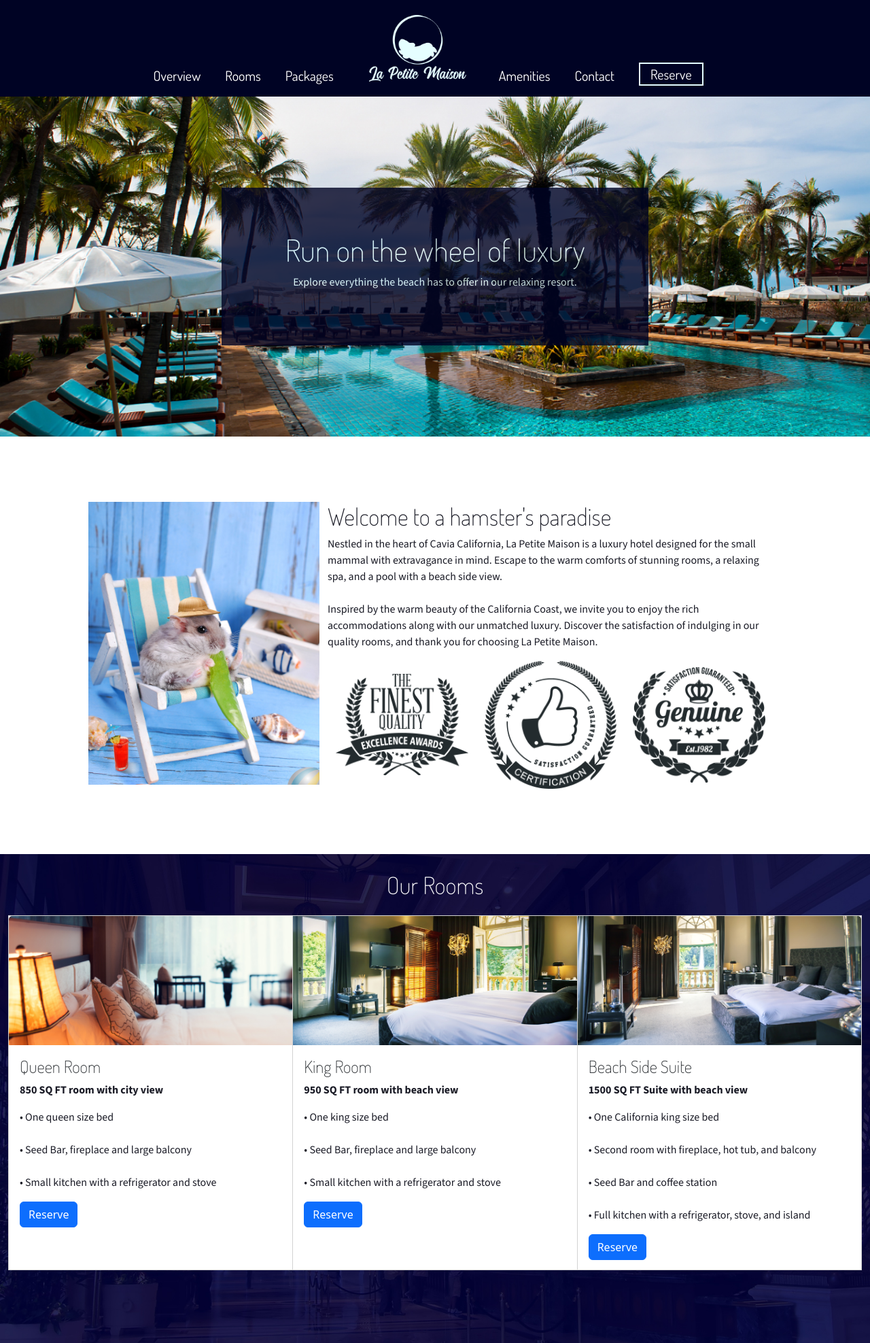
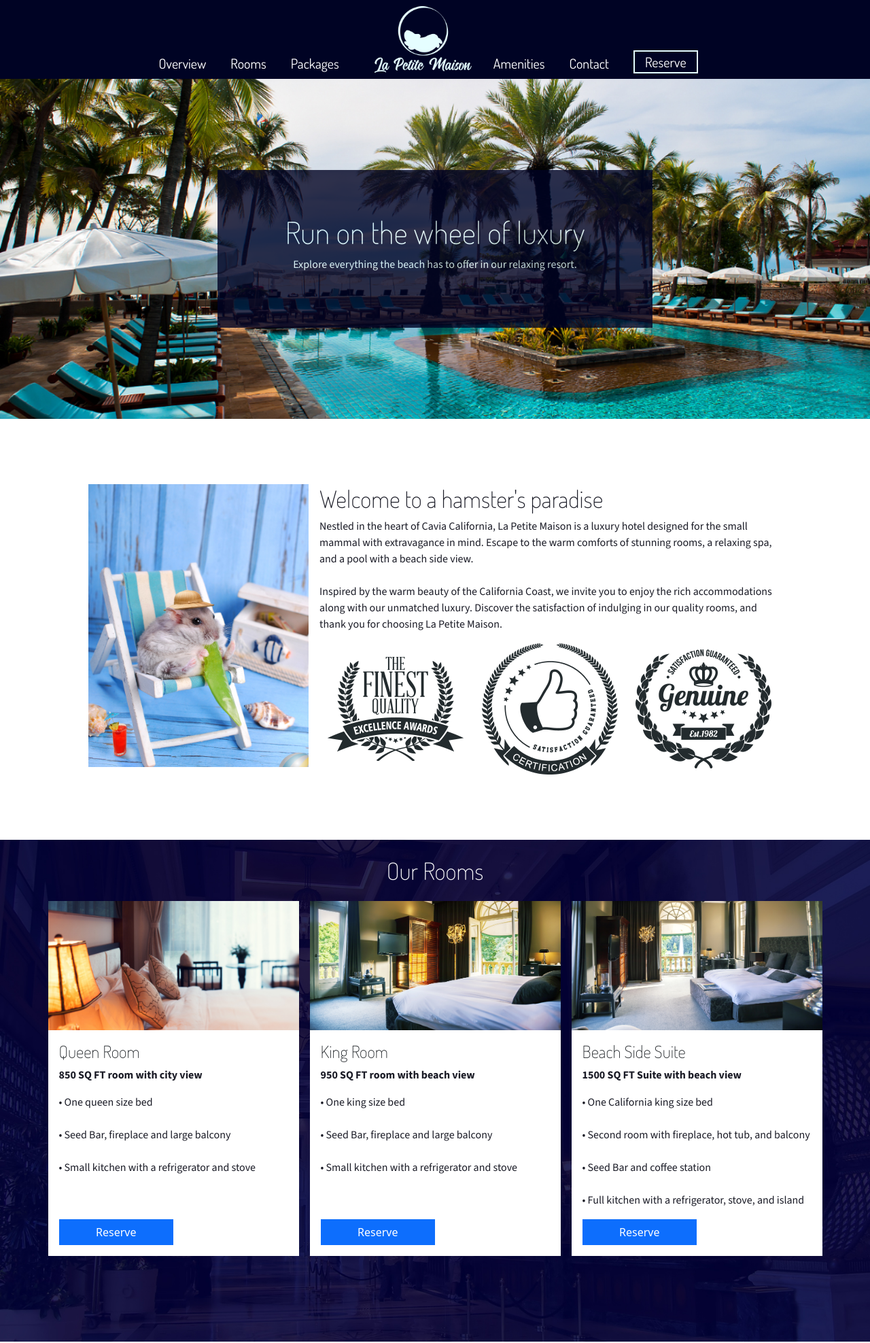
Before and after one commit to davidmonterrosa/MonterrosaDChallengeHamsterHotel, a plain HTML site: page index.html in a window 1280 px wide. Shown: the top 1975 px of the page at 68% size. Drawn offline with nearby package versions, Linux system fonts and the light colour scheme.

Commit message:
Navbar, Header, Overview, and Rooms responsiveness edits.

```diff
--- a/index.html
+++ b/index.html
@@ -18,20 +18,23 @@
 
 <body>
     <!-- Nav Bar -->
-    <div class="container-fluid d-flex justify-content-center m-0 p-0 navbar-bg-color">
-        <nav class="navbar navbar-expand-lg" data-bs-theme="dark">
+    <div class="container-fluid justify-lg-center m-0 p-0 navbar-bg-color">
+        <nav class="navbar navbar-expand-lg p-0" data-bs-theme="dark">
             <div class="container-fluid">
-                <a class="navbar-brand d-lg-none" href="#">
-                    <img class="py-2 mx-4" src="./assets/Logo.png" alt="Hamster Hotel Logo">
-                </a>
-                <button class="navbar-toggler" type="button" data-bs-toggle="collapse"
-                    data-bs-target="#navbarSupportedContent" aria-controls="navbarSupportedContent"
-                    aria-expanded="false" aria-label="Toggle navigation">
+                <button class="navbar-toggler my-3" type="button" data-bs-toggle="offcanvas"
+                    data-bs-target="#offcanvasNavbar" aria-controls="offcanvasNavbar" aria-label="Toggle navigation">
                     <span class="navbar-toggler-icon"></span>
                 </button>
-
-                <div class="collapse navbar-collapse" style="max-width: fit-content;" id="navbarSupportedContent">
-                    <ul class="navbar-nav me-auto mb-2 mb-lg-0">
+                <div class="offcanvas offcanvas-start" tabindex="-1" id="offcanvasNavbar"
+                    aria-labelledby="offcanvasNavbarLabel">
+                    <div class="offcanvas-header">
+                        <div class="offcanvas-title" id="offcanvasNavbarLabel">
+                            <img src="./assets/Logo.png" alt="Hamster Hotel Logo">
+                        </div>
+                        <button type="button" class="btn-close me-0" data-bs-dismiss="offcanvas" aria-label="Close"></button>
+                    </div>
+                    <div class="offcanvas-body">
+                        <ul class="navbar-nav  me-auto mb-2 mb-lg-0">
                             <li class="nav-item d-flex align-items-end">
                                 <a class="nav-link" href="#">
                                     <p>
@@ -54,8 +57,8 @@
                                 </a>
                             </li>
 
-                        <a class="navbar-brand d-none d-lg-block" href="#">
-                            <img class="py-2 mx-4" src="./assets/Logo.png" alt="Hamster Hotel Logo">
+                            <a class="navbar-brand d-none d-lg-block m-0 py-2" href="#">
+                                <img class="mx-4" src="./assets/Logo.png" alt="Hamster Hotel Logo">
                             </a>
 
                             <li class="nav-item d-flex align-items-end">
@@ -82,13 +85,14 @@
                         </ul>
                     </div>
                 </div>
+            </div>
         </nav>
 
     </div>
 
     <!-- Header Banner -->
-    <header class="container-fluid header-background">
-        <div class="row down-padding d-flex justify-content-center m-0">
+    <header class="container-fluid d-flex flex-column justify-content-center header-background p-0">
+        <div class="row d-flex justify-content-center m-0">
             <div class="col-lg-6 banner-contain">
                 <h1 class="banner-title text-center"> Run on the wheel of luxury </h1>
                 <p class="text-center"> Explore everything the beach has to offer in our relaxing resort. </p>
@@ -99,14 +103,14 @@
     <!-- Overview Blurb -->
     <div class="container overview-blurb">
         <div class="row m-5 py-5">
-            <div class="col-lg-4 p-0">
-                <img class="overview-image-resize" src="./assets/hamsterhomejpg.jpg" alt="">
+            <div class="col-lg-4 d-none d-md-block p-0">
+                <img class="overview-image-resize pe-3" src="./assets/hamsterhomejpg.jpg" alt="">
             </div>
-            <div class="col-lg-8">
+            <div class="col-lg-8 p-0">
                 <div class="container">
                     <div class="row">
                         <div class="col m-0 p-0">
-                            <h1 class="section-title"> Welcome to a hamster's paradise</h1>
+                            <h1 class="section-title text-center text-lg-start"> Welcome to a hamster's paradise</h1>
                             <p class="section-body">
                                 Nestled in the heart of Cavia California, La Petite Maison is a luxury hotel designed
                                 for the
@@ -124,13 +128,16 @@
                     </div>
                     <div class="row d-flex justify-content-between align-items-center">
                         <div class="col-4">
-                            <img class="img-fluid" src="./assets/awardfinest.png" alt="The Finest Quality Excellence Award Logo">
+                            <img class="img-fluid" src="./assets/awardfinest.png"
+                                alt="The Finest Quality Excellence Award Logo">
                         </div>
                         <div class="col-4">
-                            <img class="img-fluid" src="./assets/awardsatisfaction.png" alt="Satisfaction Guaranteed Certification">
+                            <img class="img-fluid" src="./assets/awardsatisfaction.png"
+                                alt="Satisfaction Guaranteed Certification">
                         </div>
                         <div class="col-4">
-                            <img class="img-fluid" src="./assets/awardgenuine.png" alt="Satisfaction Guaranteed Genuine Logo">
+                            <img class="img-fluid" src="./assets/awardgenuine.png"
+                                alt="Satisfaction Guaranteed Genuine Logo">
                         </div>
                     </div>
                 </div>
@@ -147,14 +154,14 @@
             </div>
         </div>
         <div class="row d-flex justify-content-center">
-            <div class="col">
-                <div class="card-group">
-                    <div class="card" style="width: fit-content; height: 32.625em; border-radius: 0%;">
+            <div class="col d-flex justify-content-center">
+                <div class="card-group gap-3">
+                    <div class="card room-card-style">
                         <img src="./assets/room1.jpg" class="card-img-top card-img-style" alt="Queen Room">
-                        <div class="card-body overflow-scroll">
+                        <div class="card-body room-card-body">
                             <h5 class="card-title card-title-style">Queen Room</h5>
                             <p class="card-text card-bold-text">850 SQ FT room with city view</p>
-                            <p class="card-text card-text-style">
+                            <p class="card-text card-text-style flex-grow-1">
                                 • One queen size bed
                                 <br>
                                 <br>
@@ -163,16 +170,16 @@
                                 <br>
                                 • Small kitchen with a refrigerator and stove
                             </p>
-                            <a href="#" class="btn btn-primary btn-radius-zero">Reserve</a>
+                            <a href="#" class="btn btn-primary button-lg-width">Reserve</a>
 
                         </div>
                     </div>
-                    <div class="card" style="width: fit-content; height: 32.625em; border-radius: 0%;">
+                    <div class="card room-card-style">
                         <img src="./assets/room3.jpg" class="card-img-top card-img-style" alt="king Room">
-                        <div class="card-body overflow-scroll">
+                        <div class="card-body room-card-body">
                             <h5 class="card-title card-title-style">King Room</h5>
                             <p class="card-text card-bold-text">950 SQ FT room with beach view </p>
-                            <p class="card-text card-text-style">
+                            <p class="card-text card-text-style flex-grow-1">
                                 • One king size bed
                                 <br>
                                 <br>
@@ -181,16 +188,16 @@
                                 <br>
                                 • Small kitchen with a refrigerator and stove
                             </p>
-                            <a href="#" class="btn btn-primary btn-radius-zero">Reserve</a>
+                            <a href="#" class="btn btn-primary button-lg-width">Reserve</a>
 
                         </div>
                     </div>
-                    <div class="card" style="width: fit-content; height: 32.625em; border-radius: 0%;">
+                    <div class="card room-card-style">
                         <img src="./assets/room2.jpg" class="card-img-top card-img-style" alt="Beach Side">
-                        <div class="card-body overflow-scroll">
+                        <div class="card-body room-card-body">
                             <h5 class="card-title card-title-style">Beach Side Suite</h5>
                             <p class="card-text card-bold-text">1500 SQ FT Suite with beach view</p>
-                            <p class="card-text card-text-style">
+                            <p class="card-text card-text-style ">
                                 • One California king size bed
                                 <br>
                                 <br>
@@ -202,7 +209,7 @@
                                 <br>
                                 • Full kitchen with a refrigerator, stove, and island
                             </p>
-                            <a href="#" class="btn btn-primary btn-radius-zero">Reserve</a>
+                            <a href="#" class="btn btn-primary button-lg-width">Reserve</a>
 
                         </div>
                     </div>
@@ -225,14 +232,17 @@
                 <div class="card mb-3 border-0">
                     <div class="row g-0">
                         <div class="col-md-6">
-                            <img src="./assets/hamsterwedding.jpg" class="package-thumbnail" alt="Hamster Wedding Picture">
+                            <img src="./assets/hamsterwedding.jpg" class="package-thumbnail"
+                                alt="Hamster Wedding Picture">
                         </div>
                         <div class="col-md-6">
                             <div class="card-body">
                                 <h5 class="card-title">Card title</h5>
-                                <p class="card-text">This is a wider card with supporting text below as a natural lead-in to
+                                <p class="card-text">This is a wider card with supporting text below as a natural
+                                    lead-in to
                                     additional content. This content is a little bit longer.</p>
-                                <p class="card-text"><small class="text-body-secondary">Last updated 3 mins ago</small></p>
+                                <p class="card-text"><small class="text-body-secondary">Last updated 3 mins ago</small>
+                                </p>
                             </div>
                         </div>
                     </div>
--- a/style/styles.css
+++ b/style/styles.css
@@ -7,11 +7,13 @@
 .navbar-bg-color {
     background-color: #000324;
 }
+.justify-lg-center {
+    display: flex;
+    justify-content: center;
 
-.nav-text-justify {
-    display: flex;
-    flex-direction: column;
-    justify-content: flex-end;
+    @media  screen and (max-width: 992px) {
+        justify-content: flex-start;
+    }
 }
 
 .nav-link > p {
@@ -38,22 +40,14 @@
     background-position: 100% 56%;
 }
 
-.down-padding {
-    padding-top: 8.375rem;
-}
 
 .banner-contain {
     /* width: fit-content; */
     color: #E5FEFF;
     background-color: #000324;
     opacity: 0.8;
-    padding-top: 65px;
-    padding-bottom: 65px;
-
-    @media screen and (max-width: 992px) {
-        padding: 0px;
-
-    }
+    padding-top: 4.062rem;
+    padding-bottom: 4.062rem;
 }
 
 
@@ -85,10 +79,17 @@
 }
 
 .overview-image-resize {
+    padding-right: 2rem;
     width: 100%;
     height: 416px;
     object-fit: cover;
-    object-position: 100% 65%;
+    object-position: 100% 50%;
+
+    @media screen and (max-width: 992px) {
+        object-fit: cover;
+        object-position: 100% 75%;
+        padding: 0;
+    }
 }
 
 /* Rooms Styling */
@@ -97,6 +98,52 @@
     background-image: url(../assets/bg2.jpg);
     background-size: cover;
     background-position: 100% 60%;
+
+    @media screen and (max-width: 992px) {
+        min-height: fit-content;
+    }
+}
+
+.card {
+    border:0 !important;
+    border-radius: 0% !important;
+}
+
+.card-img-top {
+    border-radius: 0% !important;
+}
+
+.btn-primary {
+    border-radius: 0% !important;
+}
+
+.button-lg-width {
+    width: 50%;
+    @media screen and (max-width: 992px) {
+        width: 100%;
+    }
+}
+
+.room-card-style {
+    width: 23.0625em;
+    height: 32.625em;
+    border-radius: 0%;
+
+    @media screen and (max-width: 992px) {
+        width: 100%;
+        min-height: fit-content;
+    }
+}
+
+.room-card-body {
+    display: flex;
+    flex-direction: column;
+
+    @media screen and (max-width: 992px) {
+        display: flex;
+        flex-direction: column;
+        /* width:fit-content */
+    }
 }
 
 .card-title-style {
@@ -126,10 +173,6 @@
     object-fit: cover;
 }
 
-.btn-radius-zero {
-    border-radius: 0%;
-}
-
 /* Packages Styling */
 .package-thumbnail {
     width: 100%;
@@ -152,6 +195,10 @@
     background-size: cover;
     background-repeat: no-repeat;
     background-position: 100% 66%;
+
+    @media screen and (max-width: 992px) {
+        min-height: fit-content;
+    }
 }
 
 .amenities-image-resize {
@@ -162,6 +209,11 @@
     font-family: "Source Sans 3", sans-serif;
     font-weight: bold;
     font-size:  1.25em;
+}
+
+.icon-width {
+    max-width:fit-content;
+
 }
 
 /* Reserve Form Styling */
```
Also changed, not shown: pasteboard.html (+78 -0 lines). Lines whose indentation alone changed are shown as unchanged.
